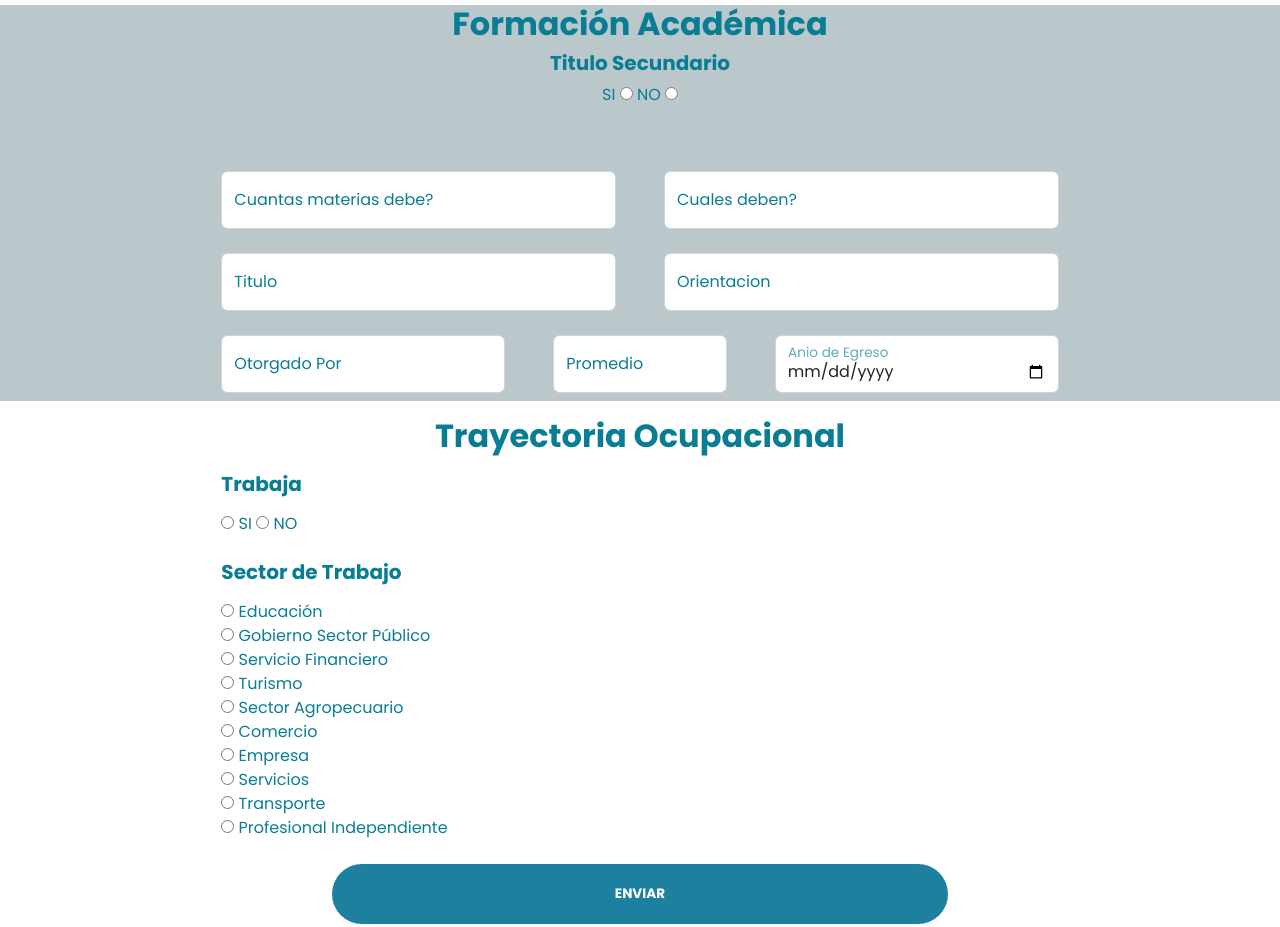
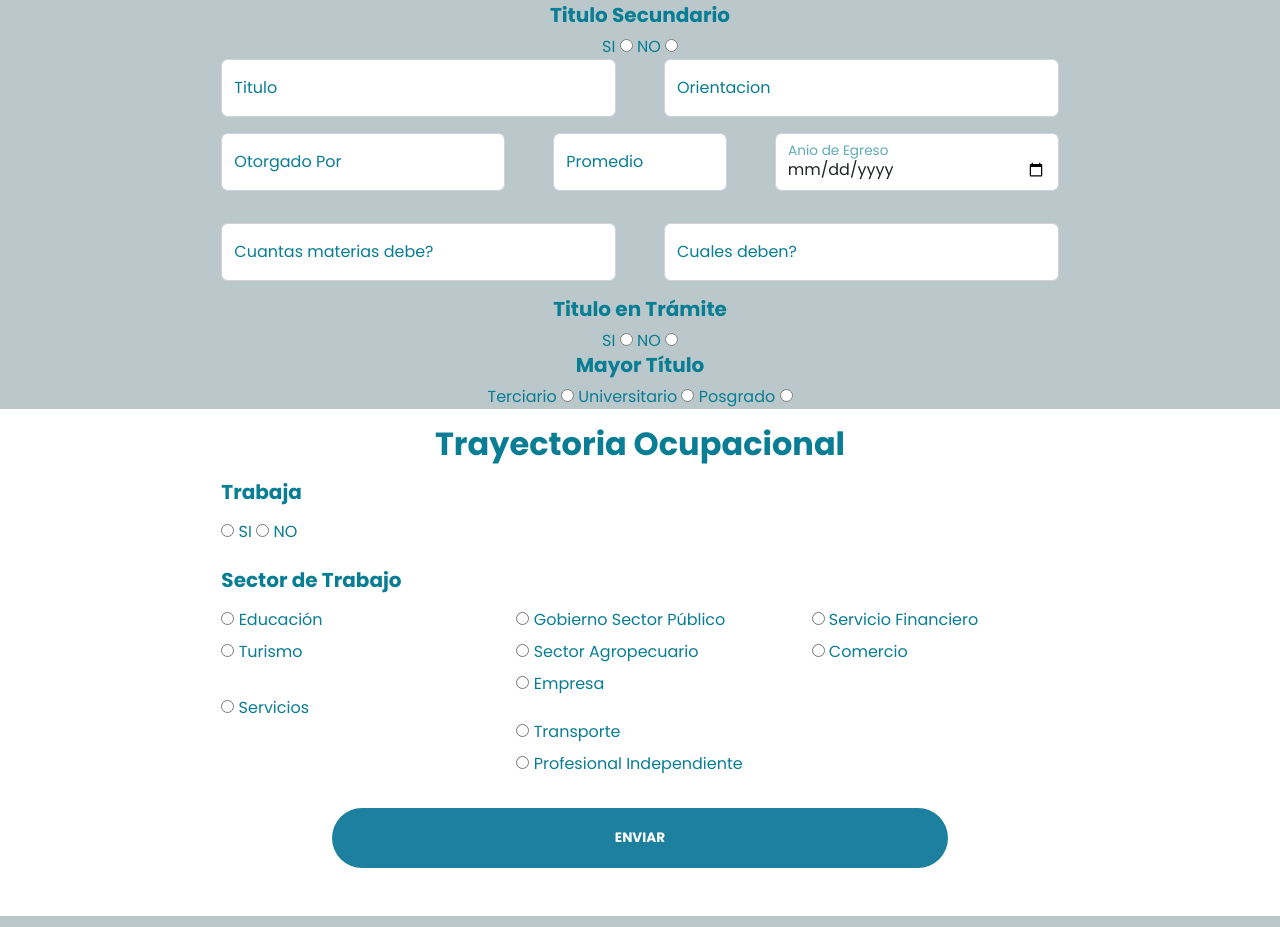
Before and after one commit to 44Daq/FinalEdi, a plain HTML site: page inscripcionCarrera.html in a window 1280 px wide. Shown: the part 1350-2277 px from the top of the page. Drawn offline with nearby package versions, Linux system fonts and the light colour scheme; some packages are replaced by stand-ins of ours; a script that the page names is missing.

Commit message:
Form-TituloSi

```diff
--- a/inscripcionCarrera.html
+++ b/inscripcionCarrera.html
@@ -143,7 +143,7 @@
 
                                 <h4 class="mb-3 text-center">Domicilio</h4>
 
-                                <div class="row gx-4 gx-lg-5 justify-content-center mb-3">
+                                <div class="row gx-4 gx-lg-5 justify-content-center mb-2">
                                     <div class="col-4">
                                         <div class="form-floating mb-2">
                                         <input class="form-control" name="Calle" id="Calle" type="text" placeholder="Calle" required/>
@@ -157,7 +157,7 @@
                                         </div>
                                     </div>
                                 </div>
-                                <div class="row gx-4 gx-lg-5 justify-content-center mb-3">
+                                <div class="row gx-4 gx-lg-5 justify-content-center mb-2">
                                     <div class="col-4">
                                         <div class="form-floating mb-2">
                                         <input class="form-control" name="Piso" id="Piso" type="mumber" placeholder="Piso" required/>
@@ -172,7 +172,7 @@
                                     </div>
                                 </div>
 
-                                <div class="row gx-4 gx-lg-5 justify-content-center mb-3">
+                                <div class="row gx-4 gx-lg-5 justify-content-center mb-2">
                                     <div class="col-4">
                                         <div class="form-floating mb-2">
                                         <input class="form-control" name="Distrito" id="Distrito" type="text" placeholder="Distrito" required />
@@ -186,7 +186,7 @@
                                         </div>
                                     </div>
                                 </div>
-                                <div class="row gx-4 gx-lg-5 justify-content-center mb-3">
+                                <div class="row gx-4 gx-lg-5 justify-content-center mb-2">
                                     <div class="col-4">
                                         <div class="form-floating mb-2">
                                             <input class="form-control" name="Localidad" id="Localidad" type="text" placeholder="Localidad" required/>
@@ -203,7 +203,7 @@
 
                                 <h4 class="mb-3 text-center">Contacto</h4>
 
-                                <div class="row gx-4 gx-lg-5 justify-content-center mb-3">
+                                <div class="row gx-4 gx-lg-5 justify-content-center mb-2">
                                     <div class="col-4">
                                         <div class="form-floating mb-2">
                                             <input class="form-control" name="telFijo" id="telFijo" type="number" placeholder="telFijo" required/>
@@ -217,7 +217,7 @@
                                         </div>
                                     </div>
                                 </div>
-                                <div class="row gx-4 gx-lg-5 justify-content-center mb-3">
+                                <div class="row gx-4 gx-lg-5 justify-content-center mb-2">
                                     <div class="col-8">
                                         <div class="form-floating mb-2">
                                             <label for="email">Email</label>
@@ -232,46 +232,27 @@
                             <div class="mb-3 text-center">
                                 <h2 >Formación Académica</h2>
                                 <!-- <label  for="TituloSecundarioSI" >Titulo Secundario</label>  -->
-                                <div class="row gx-4 gx-lg-5 justify-content-center mb-5">
+                                <div class="row gx-4 gx-lg-5 justify-content-center mb-2">
                                 <!-- <div class="row gx-4 gx-lg-5 justify-content-start mb-3"> -->
                                     <!-- <div class="col-8"> -->
                                        <!-- Name input-->
                                        <h5>Titulo Secundario</h5>
 
                                        <!-- <div class="d-inline mb-3"> -->
-                                        <div class="d-inline mb-3">
+                                        <div class="d-inline mb-2">
                                             <label for="TituloSecundarioSI">SI</label>
                                             <input class="TituloSecundarioSI" name="TituloSecundarioSI" id="TituloSecundarioSI" type="radio" value="1" />
                                             <!-- <label for="TituloSecundarioSI">SI</label> -->
 
-                                        <div class="d-inline mb-3">
+                                            <div class="d-inline mb-2">
                                                 <label for="TituloSecundarioNO">NO</label>
-                                            <input class="TituloSecundarioNO" name="TituloSecundarioNO" id="TituloSecundarioNO" type="radio" value="0"  />
+                                                <input class="TituloSecundarioSI" name="TituloSecundarioSI" id="TituloSecundarioSI" type="radio" value="1" />
 
                                             </div>
-                                    </div>
-                                </div>
-
-                                <div class="row gx-4 gx-lg-5 justify-content-center mb-3 form-section" id="SiAdeudaMaterias">
-                                    <div class="col-4">
-
-                                        <div class="form-floating mb-2">
-                                            <input class="form-control" name="MateriasAdeuda" id="MateriasAdeuda" type="number" placeholder="Ingrese cantidad de materias"required />
-                                            <label for="TituloSecundarioNO">Cuantas materias debe?</label>
-                                        </div>
-                                    </div>
+                                            <div class="row gx-4 gx-lg-5 justify-content-center mb-2 form-section" id="NoAdeudaMaterias">
                                                 <div class="col-4">
                                                     <div class="form-floating mb-2">
-                                            <input class="form-control" name="DescripcionMaterias" id="DescripcionMaterias" type="text" placeholder="Ingrese cuales" required/>
-                                            <label for="TituloSecundarioNO">Cuales deben?</label>
-                                        </div>
-                                    </div>
-                                </div>
-
-                                <div class="row gx-4 gx-lg-5 justify-content-center mb-3 form-section" id="NoAdeudaMaterias">
-                                    <div class="col-4">
-                                        <div class="form-floating mb-2">
-                                         <input class="form-control" name="Titulo" id="Titulo" type="text" placeholder="Ingrese Titulo"required />
+                                                     <input class="form-control" name="TituloSecundarioSI" id="TituloSecundarioSI" type="text" placeholder="Ingrese Titulo"required />
                                                      <label for="TituloSecundarioSI">Titulo</label>
                                                     </div>
                                                 </div>
@@ -283,7 +264,7 @@
 
                                                 </div>
                                             </div>
-                                <div class="row gx-4 gx-lg-5 justify-content-center mb-3">
+                                            <div class="row gx-4 gx-lg-5 justify-content-center mb-2">
                                                 <div class="col-3">
                                                     <div class="form-floating mb-2">
                                                         <input class="form-control" name="OtorgadoPor" id="OtorgadoPor" type="text" placeholder="Ingrese Intitución" required/>
@@ -303,6 +284,62 @@
                                                     </div>
                                                 </div>
                                             </div>
+
+
+                                    </div>
+                                </div>
+
+                                <div class="row gx-4 gx-lg-5 justify-content-center mb-2 form-section" id="SiAdeudaMaterias">
+                                    <div class="col-4">
+
+                                        <div class="form-floating mb-2">
+                                            <input class="form-control" name="MateriasAdeuda" id="MateriasAdeuda" type="number" placeholder="Ingrese cantidad de materias"required />
+                                            <label for="TituloSecundarioNO">Cuantas materias debe?</label>
+                                        </div>
+                                    </div>
+                                    <div class="col-4">
+                                        <div class="form-floating mb-2">
+                                            <input class="form-control" name="DescripcionMaterias" id="DescripcionMaterias" type="text" placeholder="Ingrese cuales" required/>
+                                            <label for="TituloSecundarioNO">Cuales deben?</label>
+                                        </div>
+                                    </div>
+                                </div>
+                                <h5>Titulo en Trámite</h5>
+
+                                <!-- <div class="d-inline mb-3"> -->
+                                 <div class="d-inline mb-2">
+                                     <label for="TituloSecundarioSI">SI</label>
+                                     <input class="TituloSecundarioSI" name="TituloSecundarioSI" id="TituloSecundarioSI" type="radio" value="1" />
+                                     <!-- <label for="TituloSecundarioSI">SI</label> -->
+
+                                     <div class="d-inline mb-2">
+                                         <label for="TituloSecundarioNO">NO</label>
+                                         <input class="TituloSecundarioSI" name="TituloSecundarioSI" id="TituloSecundarioSI" type="radio" value="1" />
+
+                                     </div>
+
+                                     <h5>Mayor Título</h5>
+
+                                <!-- <div class="d-inline mb-3"> -->
+                                     <div class="d-inline mb-2">
+                                        <label for="MayorTitulo">Terciario</label>
+                                        <input class="MayorTitulo" name="MayorTitulo" id="MayorTitulo" type="radio" value="1"  />
+
+                                    </div>
+
+                                     <div class="d-inline mb-2">
+                                         <label for="MayorTitulo">Universitario</label>
+                                         <input class="MayorTitulo" name="MayorTitulo" id="MayorTitulo" type="radio" value="1"  />
+
+                                     </div>
+                                     <div class="d-inline mb-2">
+                                        <label for="MayorTitulo">Posgrado</label>
+                                        <input class="MayorTitulo" name="MayorTitulo" id="MayorTitulo" type="radio" value="1"  />
+
+                                    </div>
+
+
+
 
 
 
@@ -329,55 +366,67 @@
                         <div class="col-8">
 
                             <h5 class="mb-3 text-left">Sector de Trabajo</h5>
-                               <!-- <label class="d-block mb-4">Sector de Trabajo</label> -->
-                            <div class="d-inline mb-3">
 
-                                    <!-- <div class="col-8"> -->
+                                <div class="row gx-4 gx-lg-5 justify-content-center mb-2 form-section" id="TrabajaSI">
+                                    <div class="col-4">
+
                                      <input class="form" name="Educación" id="Educación" type="radio" value="" />
                                      <label for="Educación">Educación</label>
-                                    <div class="col-8">
-                                           <!-- <div class="d-inline mb-3"> -->
+
+                                    </div>
+                                    <div class="col-4">
                                         <input class="form" name="Gobierno" id="Gobierno"  type="radio" value=""/>
                                         <label for="Gobierno" >Gobierno Sector Público</label>
                                     </div>
-
-
-
-                                <div class="d-inline mb-3">
+                                    <div class="col-4">
                                         <input class="form" name="Financiero" id="Financiero" type="radio" value=""/>
                                         <label for="Financiero">Servicio Financiero</label>
                                     </div>
+                                </div>
+
+                        </div>
+
                             <div class="col-8">
+                                <div class="row gx-4 gx-lg-5 justify-content-center mb-2 form-section" id="TrabajaSI">
+                                    <div class="col-4">
                                         <input class="form" name="Turismo" id="Turismo" type="radio" value="" />
                                         <label for="Turismo">Turismo</label>
                                     </div>
-                                <div class="col-8">
+                                    <div class="col-4">
                                         <input class="form" name="Agropecuario" id="Agropecuario" type="radio" value="" />
                                         <label for="Agropecuario">Sector Agropecuario</label>
                                     </div>
-                                <div class="col-8">
+                                    <div class="col-4">
                                         <input class="form" name="Comercio" id="Comercio"  type="radio" value=""/>
                                         <label for="Comercio">Comercio</label>
-
+                                    </div>
+                                </div>
+                            </div>
                         <div class="col-8">
+                            <div class="row gx-4 gx-lg-5 justify-content-center mb-2 form-section" id="TrabajaSI">
+                                    <div class="col-4">
                                         <input class="form" name="Empresa" id="Empresa" type="radio" value=""/>
                                         <label for="Empresa">Empresa</label>
                                     </div>
-                                <div class="col-8">
+                                    <div class="col4">
                                         <input class="form" name="Servicios" id="Servicios" type="radio" value=""/>
                                         <label for="Servicios">Servicios</label>
                                     </div>
-                                <div class="col-8">
+                                    <div class="col-4">
                                         <input class="form" name="Transporte" id="Transporte" type="radio" value="" />
                                         <label for="Transporte">Transporte</label>
                                     </div>
+                            </div>
+                        </div>
                             <div class="col-8">
+                                <div class="row gx-4 gx-lg-5 justify-content-center mb-2 form-section" id="TrabajaSI">
+                                    <div class="col-4">
                                       <input class="form" name="Profesional" id="Profesional" type="radio" value="" />
                                       <label for="Profesional">Profesional Independiente</label>
                                     </div>
                                 </div>
                             </div>
-
+                        </div>
                     </div>
 
                 </div>
```
Lines whose indentation alone changed are shown as unchanged.
